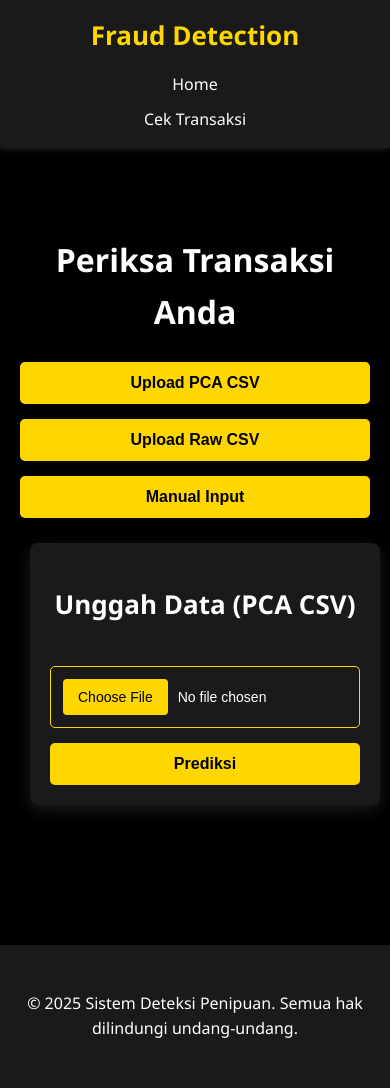
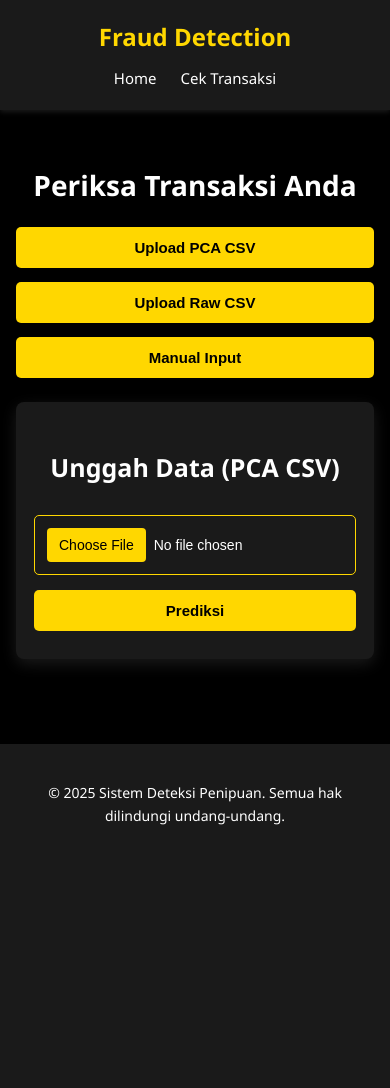
Before and after one commit to WIldan1330/fraud-detection-app, a Flask app: page /cek in a window 390 px wide. After the commit the page ends 825 px from the top, so only its background shows below. Run offline with Flask 3, Linux system fonts and the light colour scheme.

Commit message:
improve mobile responsive layout

```diff
--- a/static/style.css
+++ b/static/style.css
@@ -349,37 +349,104 @@ footer {
 /* ============================= */
 @media (max-width:768px){
 
+  .container {
+    padding: 0 16px;
+  }
+
+  .navbar {
+    padding: 18px 0;
+  }
+
   .navbar .container{
     flex-direction: column;
-    gap:15px;
+    justify-content: center;
+    align-items: center;
+    gap: 10px;
+  }
+
+  .logo{
+    font-size: 24px;
+    text-align: center;
   }
 
   .navbar ul{
-    flex-direction: column;
+    flex-direction: row;
+    justify-content: center;
     align-items:center;
-    gap:10px;
+    gap: 24px;
+    width: 100%;
+  }
+
+  .navbar a{
+    font-size: 15px;
+  }
+
+  .check-transaction-section {
+    padding: 35px 0;
   }
 
   h1{
-    font-size:32px;
+    font-size: 28px;
+    line-height: 1.25;
+    margin-bottom: 24px;
   }
 
   h2{
-    font-size:26px;
+    font-size: 25px;
+    line-height: 1.3;
+    margin-bottom: 32px;
+  }
+
+  .input-mode-tabs{
+    flex-direction: column;
+    gap: 14px;
+    width: 100%;
+    max-width: 360px;
+    margin: 0 auto 24px auto;
+  }
+
+  .input-mode-tabs .btn-primary{
+    width: 100%;
   }
 
   .input-content{
-    padding:20px;
-    margin: 0 10px;
+    width: 100%;
+    max-width: 360px;
+    margin: 0 auto;
+    padding: 28px 18px;
+    border-radius: 8px;
+  }
+
+  .csv-upload-form,
+  .manual-form{
+    width: 100%;
+  }
+
+  .csv-upload-form input[type="file"],
+  .manual-form input,
+  .manual-form select{
+    width: 100%;
+    max-width: 100%;
+    font-size: 14px;
+  }
+
+  .csv-upload-form input[type="file"]::-webkit-file-upload-button {
+    padding: 9px 12px;
+    font-size: 14px;
+    margin-right: 8px;
   }
 
   .btn-primary{
-    font-size:16px;
-    padding:12px 20px;
+    width: 100%;
+    font-size:15px;
+    padding:12px 16px;
   }
 
-  .csv-upload-form input[type="file"]{
-    font-size:14px;
+  .results-section{
+    width: 100%;
+    max-width: 360px;
+    margin: 40px auto 0 auto;
+    padding: 24px 18px;
   }
 
   .result-item{
@@ -387,4 +454,10 @@ footer {
     align-items: flex-start;
   }
 
+  footer{
+    margin-top: 50px;
+    padding: 24px 16px;
+    font-size: 14px;
+  }
+
 }
```
